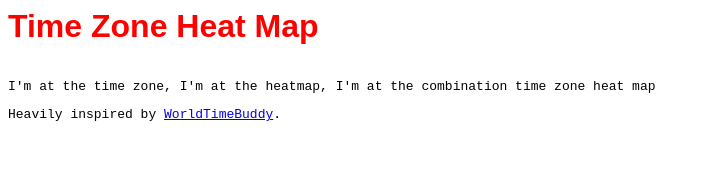
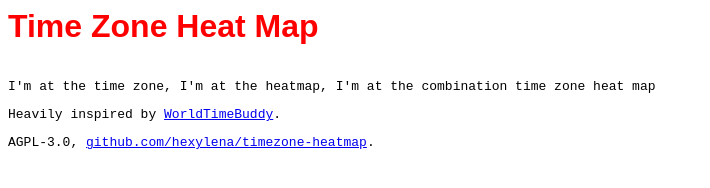
Before and after one commit to hexylena/timezone-heatmap, a website built with webpack: page src/index.html in a window 1280 px wide. Shown: the whole page, without its empty margins (0-710 px from the left). Built offline with nearby package versions, Linux system fonts and the light colour scheme.

Commit message:
notes, new picture

```diff
--- a/src/index.html
+++ b/src/index.html
@@ -13,5 +13,6 @@
 </div>
 <p>I'm at the time zone, I'm at the heatmap, I'm at the combination time zone heat map</p>
 <p>Heavily inspired by <a href="https://www.worldtimebuddy.com/">WorldTimeBuddy</a>.</p>
+<p>AGPL-3.0, <a href="https://github.com/hexylena/timezone-heatmap" target="_blank">github.com/hexylena/timezone-heatmap</a>.</p>
 </body>
 </html>
```
Also changed, not shown: README.md, img/image.png.
